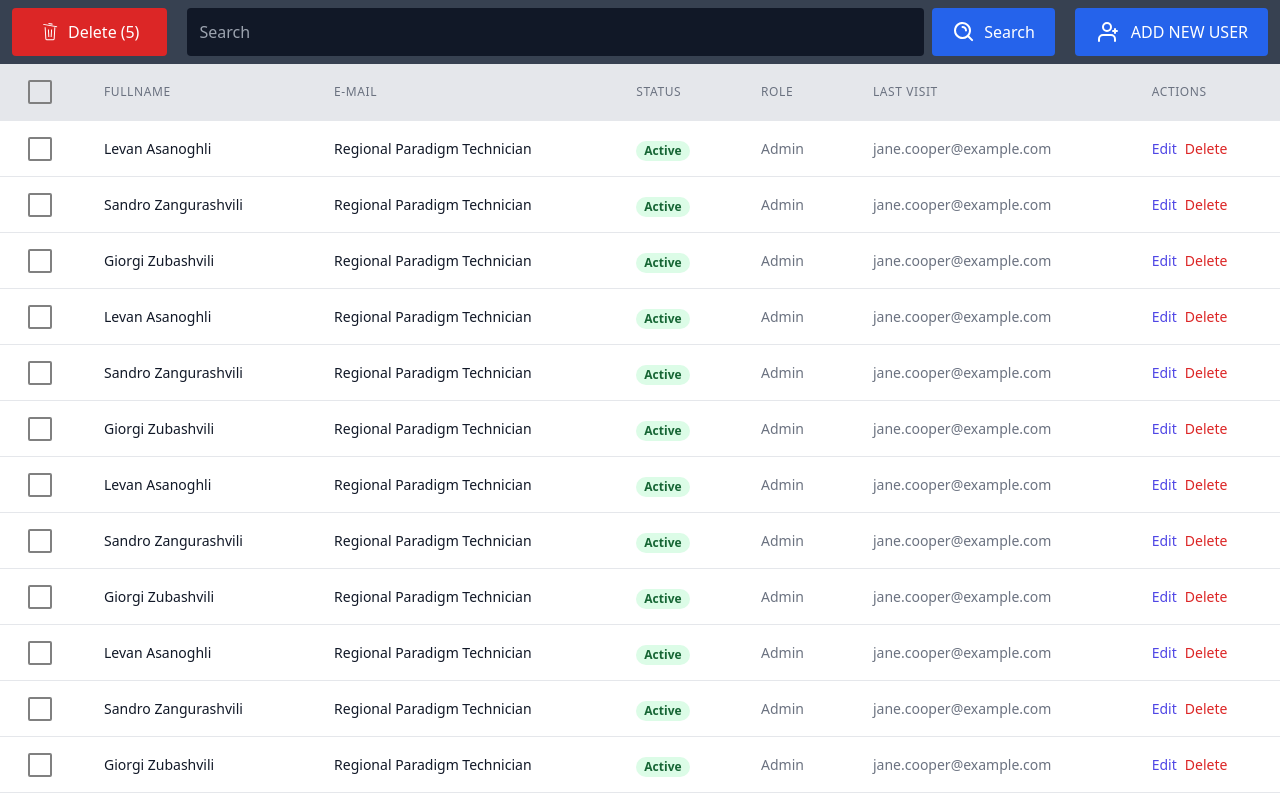
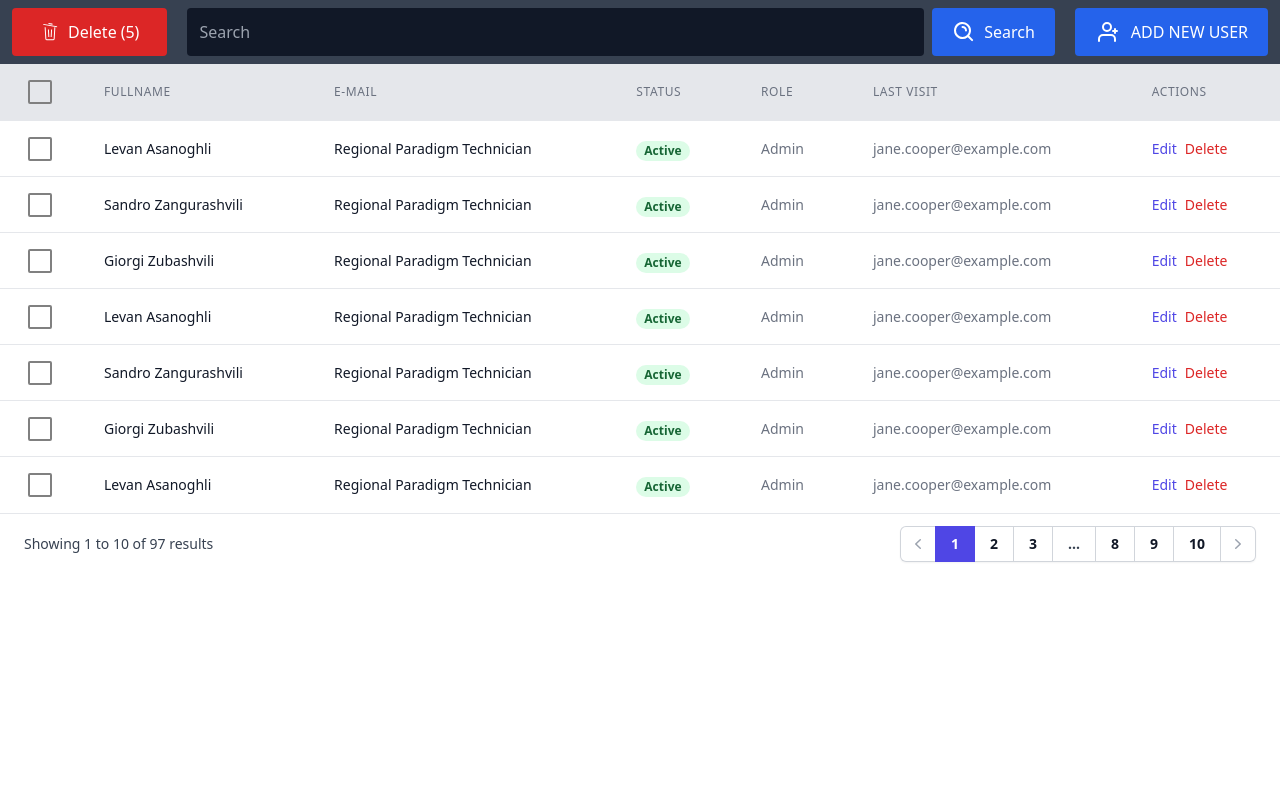
Before and after one commit to Asanoghli/luxlevs-front, a Nuxt app: page /admin/users in a window 1280 px wide. Built offline with nearby package versions, Linux system fonts and the light colour scheme; no server answers.

Commit message:
ADMIN - USERS, addind pagination

```diff
--- /dev/null
+++ b/components/common/Pagination.vue
@@ -0,0 +1,59 @@
+<script>
+export  default {
+  setup(){
+    let route = useRoute();
+    let hasPage = route.params.page;
+  },
+  props : {
+    pageCount : {
+      type : Number,
+      required : true
+    }
+  }
+}
+</script>
+<template>
+  <div class="flex items-center justify-between border-t border-gray-200 bg-white px-4 py-3 sm:px-6">
+    <div class="flex flex-1 justify-between sm:hidden">
+      <a href="#" class="relative inline-flex items-center rounded-md border border-gray-300 bg-white px-4 py-2 text-sm font-medium text-gray-700 hover:bg-gray-50">Previous</a>
+      <a href="#" class="relative ml-3 inline-flex items-center rounded-md border border-gray-300 bg-white px-4 py-2 text-sm font-medium text-gray-700 hover:bg-gray-50">Next</a>
+    </div>
+    <div class="hidden sm:flex sm:flex-1 sm:items-center sm:justify-between">
+      <div>
+        <p class="text-sm text-gray-700">
+          Showing
+          <span class="font-medium">1</span>
+          to
+          <span class="font-medium">10</span>
+          of
+          <span class="font-medium">97</span>
+          results
+        </p>
+      </div>
+      <div>
+        <nav class="isolate inline-flex -space-x-px rounded-md shadow-sm" aria-label="Pagination">
+          <a href="#" class="relative inline-flex items-center rounded-l-md px-2 py-2 text-gray-400 ring-1 ring-inset ring-gray-300 hover:bg-gray-50 focus:z-20 focus:outline-offset-0">
+            <span class="sr-only">Previous</span>
+            <svg class="h-5 w-5" viewBox="0 0 20 20" fill="currentColor" aria-hidden="true">
+              <path fill-rule="evenodd" d="M12.79 5.23a.75.75 0 01-.02 1.06L8.832 10l3.938 3.71a.75.75 0 11-1.04 1.08l-4.5-4.25a.75.75 0 010-1.08l4.5-4.25a.75.75 0 011.06.02z" clip-rule="evenodd" />
+            </svg>
+          </a>
+          <!-- Current: "z-10 bg-indigo-600 text-white focus-visible:outline focus-visible:outline-2 focus-visible:outline-offset-2 focus-visible:outline-indigo-600", Default: "text-gray-900 ring-1 ring-inset ring-gray-300 hover:bg-gray-50 focus:outline-offset-0" -->
+          <a href="#" aria-current="page" class="relative z-10 inline-flex items-center bg-indigo-600 px-4 py-2 text-sm font-semibold text-white focus:z-20 focus-visible:outline focus-visible:outline-2 focus-visible:outline-offset-2 focus-visible:outline-indigo-600">1</a>
+          <a href="#" class="relative inline-flex items-center px-4 py-2 text-sm font-semibold text-gray-900 ring-1 ring-inset ring-gray-300 hover:bg-gray-50 focus:z-20 focus:outline-offset-0">2</a>
+          <a href="#" class="relative hidden items-center px-4 py-2 text-sm font-semibold text-gray-900 ring-1 ring-inset ring-gray-300 hover:bg-gray-50 focus:z-20 focus:outline-offset-0 md:inline-flex">3</a>
+          <span class="relative inline-flex items-center px-4 py-2 text-sm font-semibold text-gray-700 ring-1 ring-inset ring-gray-300 focus:outline-offset-0">...</span>
+          <a href="#" class="relative hidden items-center px-4 py-2 text-sm font-semibold text-gray-900 ring-1 ring-inset ring-gray-300 hover:bg-gray-50 focus:z-20 focus:outline-offset-0 md:inline-flex">8</a>
+          <a href="#" class="relative inline-flex items-center px-4 py-2 text-sm font-semibold text-gray-900 ring-1 ring-inset ring-gray-300 hover:bg-gray-50 focus:z-20 focus:outline-offset-0">9</a>
+          <a href="#" class="relative inline-flex items-center px-4 py-2 text-sm font-semibold text-gray-900 ring-1 ring-inset ring-gray-300 hover:bg-gray-50 focus:z-20 focus:outline-offset-0">10</a>
+          <a href="#" class="relative inline-flex items-center rounded-r-md px-2 py-2 text-gray-400 ring-1 ring-inset ring-gray-300 hover:bg-gray-50 focus:z-20 focus:outline-offset-0">
+            <span class="sr-only">Next</span>
+            <svg class="h-5 w-5" viewBox="0 0 20 20" fill="currentColor" aria-hidden="true">
+              <path fill-rule="evenodd" d="M7.21 14.77a.75.75 0 01.02-1.06L11.168 10 7.23 6.29a.75.75 0 111.04-1.08l4.5 4.25a.75.75 0 010 1.08l-4.5 4.25a.75.75 0 01-1.06-.02z" clip-rule="evenodd" />
+            </svg>
+          </a>
+        </nav>
+      </div>
+    </div>
+  </div>
+</template>
--- a/components/users/usersCreateNewUserModal.vue
+++ b/components/users/usersCreateNewUserModal.vue
@@ -47,10 +47,8 @@ export default {
         maxLength: withI18nMessage(maxLength(ValidationConstants.ADMIN.EMAIL_MAX_LENGTH), {messagePath: () => 'admin.users.create.email-maxlength'}),
         isEmailExists : withI18nMessage(helpers.withAsync( async (value)=>{
           let response =await  CheckEmailIfExists(value);
-          console.log(response)
           if(response.data.isExists){
             existedEmailUserId.value = response.data.userId;
-            alert(existedEmailUserId.value)
             return false;
           }
           else return true;
--- a/localization/en.json
+++ b/localization/en.json
@@ -33,7 +33,7 @@
         "email-invalid": "Invalid Email address",
         "email-minlength": "Email must be at least {min} characters long",
         "email-maxlength": "Email must be at most {min} characters long",
-        "email-unique": "Email <b class=\"text-blue-500\">{model}</b> already busy",
+        "email-unique": "Email <b>{model}</b> already busy",
 
         "password-required": "Password is required.",
         "password-minlength": "Password must be at least {min} characters long.",
--- a/pages/admin/users/index.vue
+++ b/pages/admin/users/index.vue
@@ -2,9 +2,10 @@
 
 import UsersTableSearchBar from "~/components/users/usersTableSearchBar.vue";
 import UsersCreateNewUserModal from "~/components/users/usersCreateNewUserModal.vue";
+import Pagination from "~/components/common/Pagination.vue";
 
 export default {
-  components: {UsersCreateNewUserModal, UsersTableSearchBar},
+  components: {Pagination, UsersCreateNewUserModal, UsersTableSearchBar},
   setup() {
     let usersStore = useUsersStore();
     definePageMeta({
@@ -24,6 +25,7 @@ export default {
     <users-table-search-bar/>
     <div class="w-full overflow-x-hidden">
       <users-table-component/>
+      <pagination page-count="10"/>
     </div>
   </div>
 <users-create-new-user-modal v-show="usersStore.showCreateNewUserModal"/>
--- a/stores/useUsersStore.js
+++ b/stores/useUsersStore.js
@@ -28,42 +28,7 @@ export const useUsersStore = defineStore('usersStore', {
                 {
                     id: 1, firstName: 'Levan', lastName: 'Asanoghli', checked: false
                 },
-                {
-                    id: 2, firstName: 'Sandro', lastName: 'Zangurashvili', checked: false
-                },
-                {
-                    id: 1, firstName: 'Giorgi', lastName: 'Zubashvili', checked: false
-                },
-                {
-                    id: 1, firstName: 'Levan', lastName: 'Asanoghli', checked: false
-                },
-                {
-                    id: 2, firstName: 'Sandro', lastName: 'Zangurashvili', checked: false
-                },
-                {
-                    id: 1, firstName: 'Giorgi', lastName: 'Zubashvili', checked: false
-                },
-                {
-                    id: 1, firstName: 'Levan', lastName: 'Asanoghli', checked: false
-                },
-                {
-                    id: 2, firstName: 'Sandro', lastName: 'Zangurashvili', checked: false
-                },
-                {
-                    id: 1, firstName: 'Giorgi', lastName: 'Zubashvili', checked: false
-                },
-                {
-                    id: 1, firstName: 'Giorgi', lastName: 'Zubashvili', checked: false
-                },
-                {
-                    id: 1, firstName: 'Levan', lastName: 'Asanoghli', checked: false
-                },
-                {
-                    id: 2, firstName: 'Sandro', lastName: 'Zangurashvili', checked: false
-                },
-                {
-                    id: 1, firstName: 'Giorgi', lastName: 'Zubashvili', checked: false
-                },
+
 
             ]),
             showCreateNewUserModal : false
--- a/validators/customvalidations.js
+++ b/validators/customvalidations.js
@@ -3,6 +3,7 @@ import {ADMIN_URLS} from "~/constants/WebApiUrlsConstants.js";
 import {AuthConstants} from "~/constants/SessionConstants.js";
 
 export const PasswordMustContainOneCharacter = function (value){
+    console.log('Checking Character...')
     if (!ValidationConstants.ADMIN.PASSWORD_MUST_CONTAINS_ONE_CHARACTER) return true;
 
     return /[^a-zA-Z0-9]/g.test(value);
```
